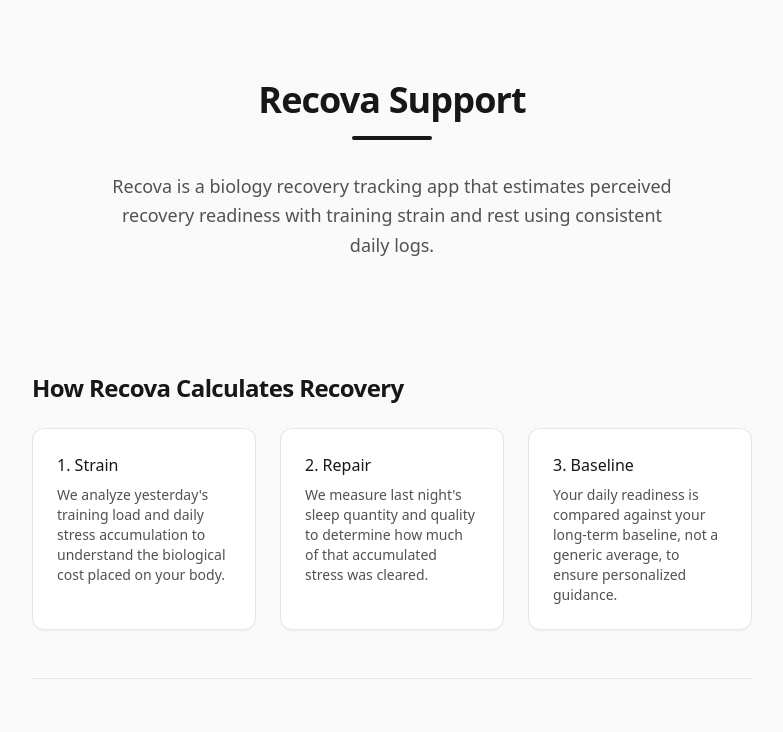
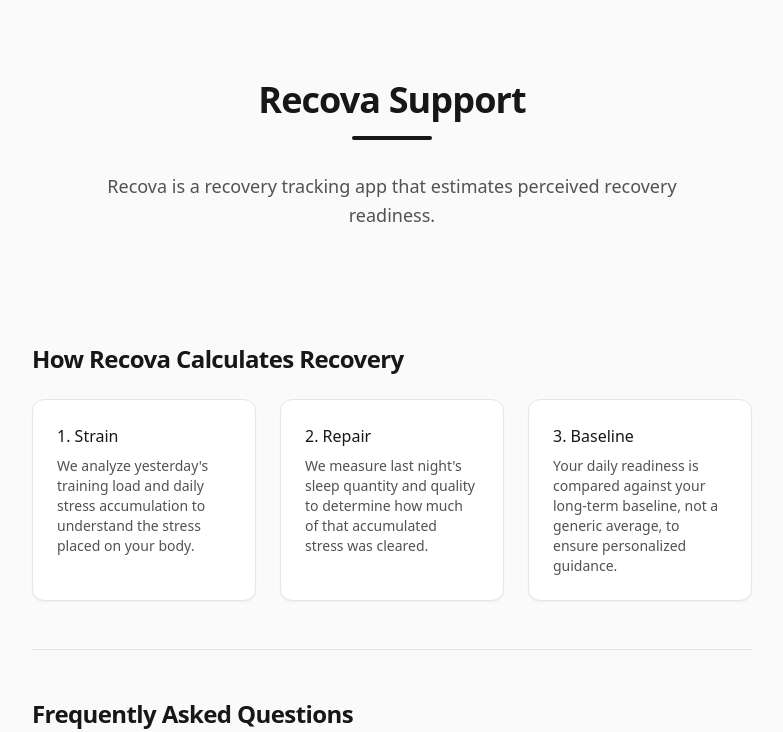
Before and after one commit to Dilli-Babu-K/recova-support, a React (Vite) app: page / in a window 1280 px wide. Shown: the top 732 px of the page, without its empty margins (248-1031 px from the left). Built offline with nearby package versions, Linux system fonts and the light colour scheme.

Commit message:
refactor: Simplify Recova app description
Shorten the app description and improve clarity by removing the mention of "biology" and focusing on the core function of recovery readiness estimation. Also, slightly rephrase the "Strain" card description for conciseness.

```diff
--- a/App.tsx
+++ b/App.tsx
@@ -61,7 +61,7 @@
           </h1>
           <div className="h-1 w-20 bg-neutral-900 mx-auto rounded-full mb-8"></div>
           <p className="text-lg text-neutral-600 max-w-xl mx-auto leading-relaxed">
-            Recova is a biology recovery tracking app that estimates perceived recovery readiness with training strain and rest using consistent daily logs.
+            Recova is a recovery tracking app that estimates perceived recovery readiness.
           </p>
         </header>
 
@@ -71,7 +71,7 @@
             <div className="bg-white p-6 rounded-xl border border-neutral-200 shadow-sm">
               <h3 className="text-neutral-900 font-medium mb-2">1. Strain</h3>
               <p className="text-sm text-neutral-600">
-                We analyze yesterday's training load and daily stress accumulation to understand the biological cost placed on your body.
+                We analyze yesterday's training load and daily stress accumulation to understand the stress placed on your body.
               </p>
             </div>
             <div className="bg-white p-6 rounded-xl border border-neutral-200 shadow-sm">
@@ -136,7 +136,7 @@
             Always consult a physician before beginning any new exercise program.
           </p>
           <p className="text-xs text-neutral-500 mt-4">
-            &copy; {new Date().getFullYear()} Recova. All rights reserved.
+            &copy; 2026 Recova. All rights reserved.
           </p>
         </footer>
 
--- a/index.html
+++ b/index.html
@@ -74,7 +74,7 @@
           </h1>
           <div class="h-1 w-20 bg-neutral-900 mx-auto rounded-full mb-8"></div>
           <p class="text-lg text-neutral-600 max-w-xl mx-auto leading-relaxed">
-            Recova is a biology recovery tracking app that estimates perceived recovery readiness with training strain and rest using consistent daily logs.
+            Recova is a recovery tracking app that estimates perceived recovery readiness.
           </p>
         </header>
 
@@ -88,7 +88,7 @@
             <div class="bg-white p-6 rounded-xl border border-neutral-200 shadow-sm">
               <h3 class="text-neutral-900 font-medium mb-2">1. Strain</h3>
               <p class="text-sm text-neutral-600">
-                We analyze yesterday's training load and daily stress accumulation to understand the biological cost placed on your body.
+                We analyze yesterday's training load and daily stress accumulation to understand the stress placed on your body.
               </p>
             </div>
             <!-- Card 2 -->
@@ -286,7 +286,7 @@
             Always consult a physician before beginning any new exercise program.
           </p>
           <p class="text-xs text-neutral-500 mt-4">
-            &copy; 2024 Recova. All rights reserved.
+            &copy; 2026 Recova. All rights reserved.
           </p>
         </footer>
 
```
